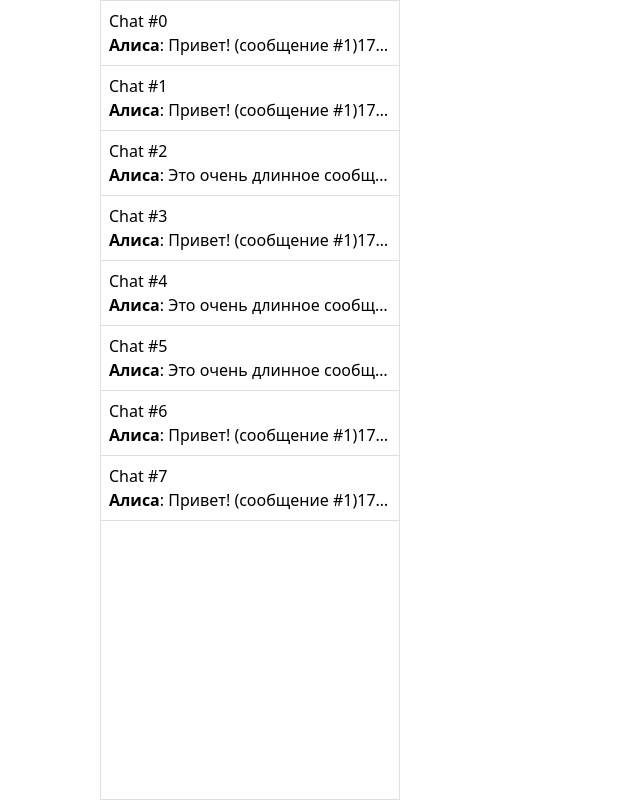
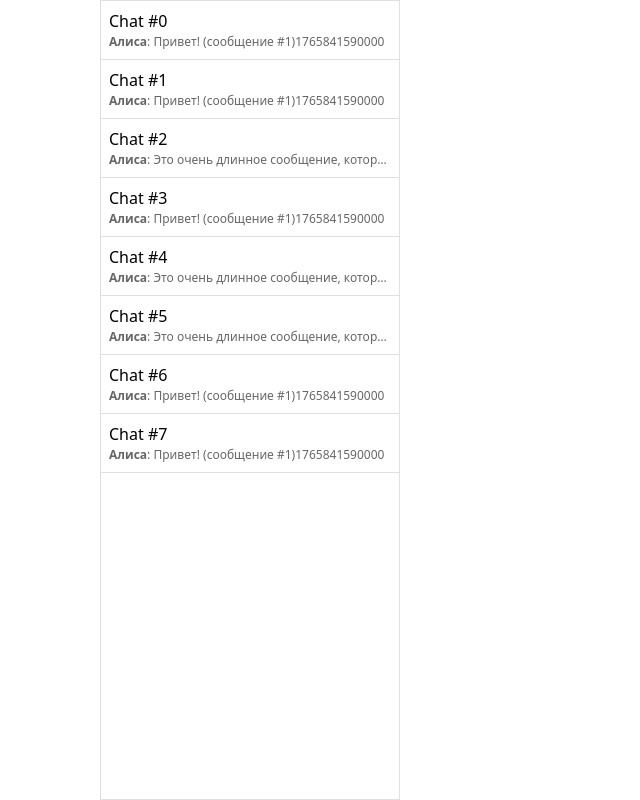
Before and after one commit to agufranov/chat-wnd, a React (Vite) app: page / in a window 1280 px wide. Shown: the whole page, without its empty margins (0-640 px from the left). Built offline with nearby package versions, Linux system fonts and the light colour scheme.

Commit message:
generate palette

```diff
--- a/src/app/styles/globals.css
+++ b/src/app/styles/globals.css
@@ -9,6 +9,20 @@
   text-rendering: optimizeLegibility;
   -webkit-font-smoothing: antialiased;
   -moz-osx-font-smoothing: grayscale;
+
+  --bg-primary: #ffffff;
+  --bg-secondary: #f5f5f5;
+  --text-primary: #1a1a1a;
+  --text-secondary: #666666;
+  --border-color: #e0e0e0;
+  --hover-bg: #f0f0f0;
+  --selected-bg: #e3f2fd;
+  --primary-color: #1976d2;
+  --primary-hover: #1565c0;
+  --message-own-bg: #dcf8c6;
+  --message-own-text: #1a1a1a;
+  --message-other-bg: #ffffff;
+  --message-other-text: #1a1a1a;
 }
 
 .root {
@@ -18,3 +32,7 @@
 body {
   margin: 0;
 }
+
+* {
+  box-sizing: border-box;
+}
--- a/src/widgets/ChatList/ChatList.module.css
+++ b/src/widgets/ChatList/ChatList.module.css
@@ -1,23 +1,23 @@
 .root {
-  border: 1px solid #e0e0e0;
+  border: 1px solid var(--border-color);
   overflow: auto;
   height: 100vh;
-  box-sizing: border-box;
 }
 
 .item {
   padding: 8px;
-  /* background-color: #f5f5f5; */
-  background-color: white;
-  border-bottom: 1px solid #e0e0e0;
+  background-color: var(--bg-primary);
+  border-bottom: 1px solid var(--border-color);
   cursor: pointer;
+  transition: all ease 0.3s;
+  user-select: none;
 
   &:hover {
-    background-color: #f0f0f0;
+    background-color: var(--hover-bg);
   }
 
   &.itemSelected {
-    background-color: #e3f2fd;
+    background-color: var(--selected-bg);
   }
 }
 
@@ -25,4 +25,6 @@
   overflow: hidden;
   text-overflow: ellipsis;
   white-space: nowrap;
+  color: var(--text-secondary);
+  font-size: 12px;
 }
```
